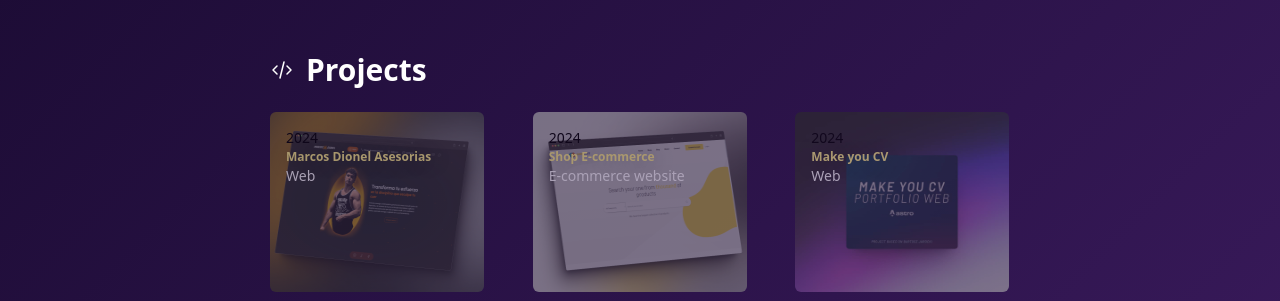
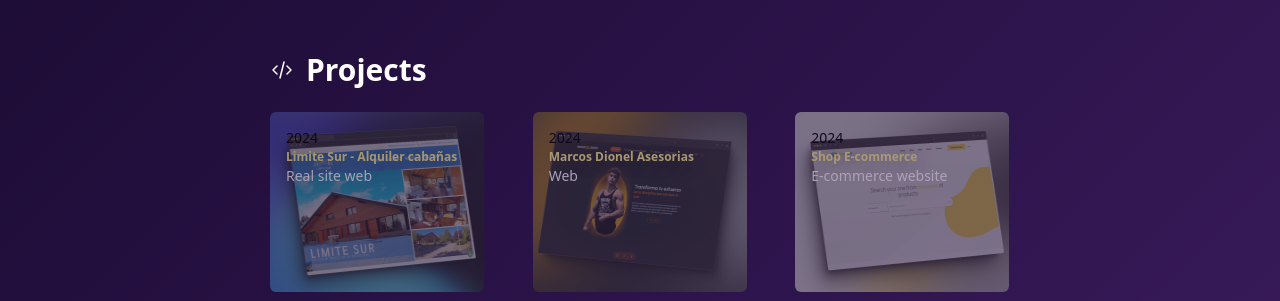
Before and after one commit to mdiannibelli/mdiannibelli-portfolio, an Astro site: page / in a window 1280 px wide. Shown: the part 1330-1631 px from the top of the page. Built offline with nearby package versions, Linux system fonts and the light colour scheme; Astro itself is replaced by a stand-in of ours.

Commit message:
added 10 project

```diff
--- a/src/components/Projects.astro
+++ b/src/components/Projects.astro
@@ -10,6 +10,7 @@ import iconIllustrator from '../icons/Illustrator.astro'
 import iconNextJs from '../icons/NextJs.astro'
 import projectEcommerce from '../imgs/project-ecommerce.jpg'
 import project9 from '../imgs/project9.jpg'
+import project10 from '../imgs/project-10.webp'
 
 import project4 from '../imgs/project4.jpg'
 
@@ -65,6 +66,15 @@ import { Image } from 'astro:assets'
     const Proyects = [
     {
             date: '2024',
+            type: 'Real site web',
+            title: 'Limite Sur - Alquiler cabañas',
+            img: project10,
+            link: 'https://limite-sur.vercel.app',
+            code: 'https://github.com/mdiannibelli/limite-sur',
+            tags: [tagsIcon.ASTRO, tagsIcon.TAILWIND]
+    },
+    {
+            date: '2024',
             type: 'Web',
             title: 'Marcos Dionel Asesorias',
             img: project9,
@@ -99,7 +109,7 @@ import { Image } from 'astro:assets'
             code: '',
             tags: [tagsIcon.REACTJS, tagsIcon.FIREBASE]
         }, */
-        {
+        /* {
             date: '2024',
             type: 'Web',
             title: 'Make you CV',
@@ -107,7 +117,7 @@ import { Image } from 'astro:assets'
             link: 'https://make-you-cv.netlify.app',
             code: 'https://github.com/mdiannibelli/make-you-cv',
             tags: [tagsIcon.ASTRO, tagsIcon.TAILWIND]
-        },
+        }, */
         /* {
             date: '2023',
             type: 'Web',
```
Also changed, not shown: src/imgs/project-10.webp (added).
